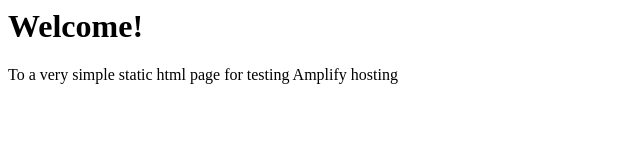
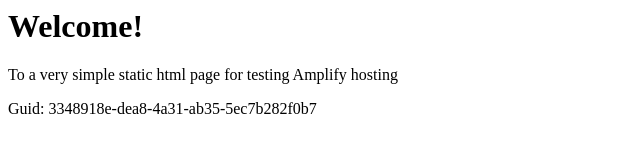
Before and after one commit to aws-aemilia-pdx/Github-PR-Commit-Integration-Test-DoNotTouch-Gith-OKSLNVO2-v1-prod-us-west-2, a website: page src/index.html in a window 1280 px wide. Shown: the whole page, without its empty margins (0-640 px from the left). Drawn offline with Linux system fonts and the light colour scheme.

Commit message:
commit from integ tests

```diff
--- a/src/index.html
+++ b/src/index.html
@@ -1,3 +1,5 @@
+
+
 <html lang="en">
 
 <head>
@@ -10,6 +12,6 @@
 <body>
     <h1>Welcome!</h1>
     <p>To a very simple static html page for testing Amplify hosting</p>
-</body>
+    <p>Guid: 3348918e-dea8-4a31-ab35-5ec7b282f0b7</p></body>
 
 </html>
```
